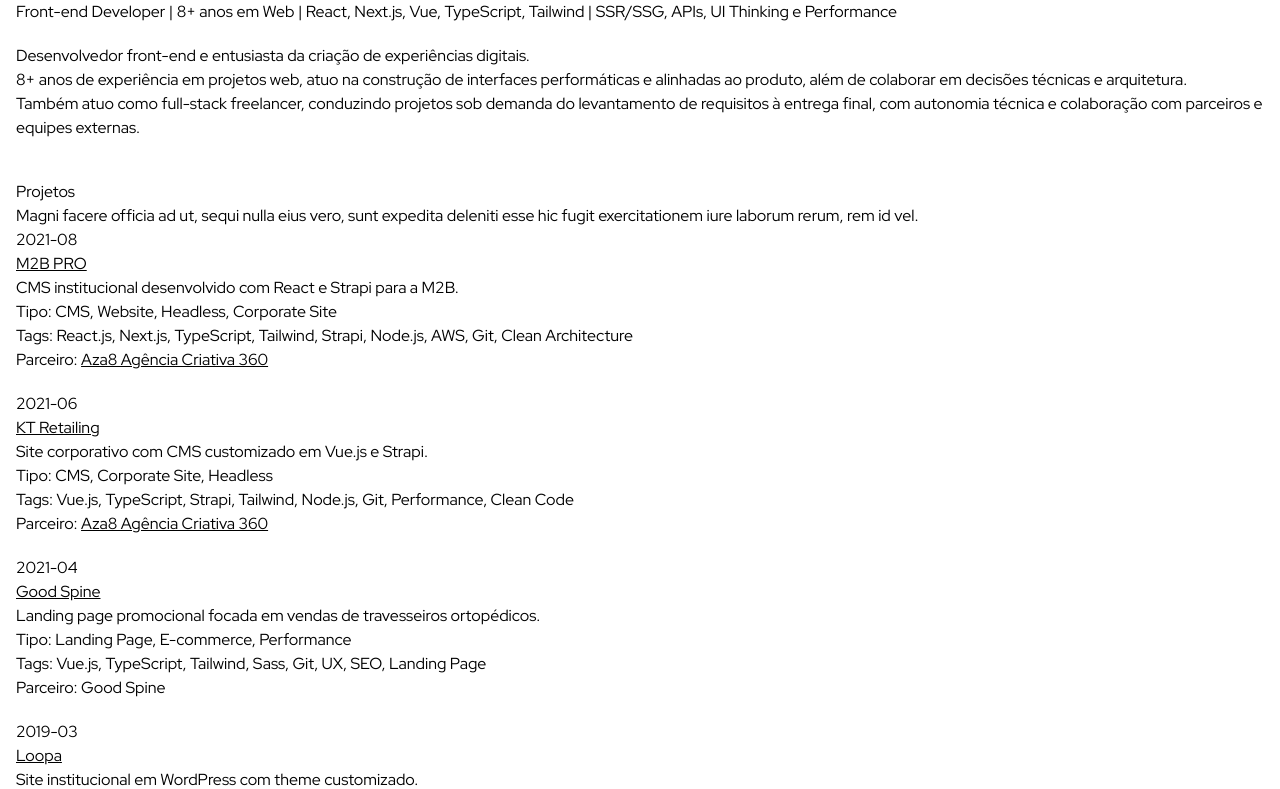
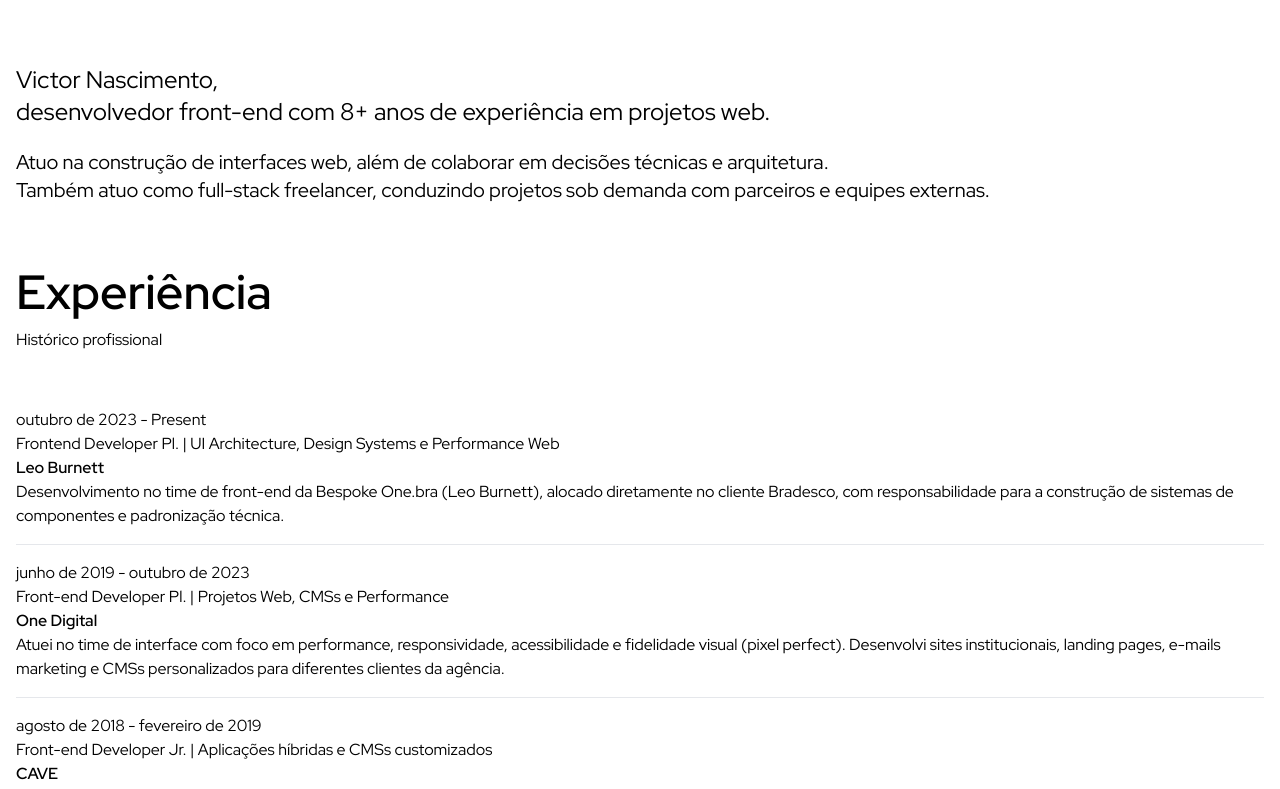
Before and after one commit to victornns/victornns.site, a Next.js app: page /portfolio in a window 1280 px wide. Shown: the top 789 px of the page. Built offline with nearby package versions, Linux system fonts and the light colour scheme.

Commit message:
chore: add experiences and projects content, update styles

```diff
--- a/src/app/globals.scss
+++ b/src/app/globals.scss
@@ -20,6 +20,10 @@
   text-decoration: underline;
 }
 
+li {
+  @apply border-b-[1px] py-4;
+}
+
 /* Remove dark mode preference */
 @media (prefers-color-scheme: dark) {
   body {
--- a/src/app/portfolio/page.tsx
+++ b/src/app/portfolio/page.tsx
@@ -3,27 +3,43 @@
 import { projects } from "@/data/projects";
 import { ProjectItem } from "@/components/ProjectItem";
 
+import { experiences } from "@/data/experiences";
+import { ExperienceItem } from "@/components/ExperienceItem";
+
 export default function Portfolio() {
   return (
-    <>
+    <main className="flex flex-col gap-16 py-16">
+      <section>
         <div className="container">
-        <section className="mb-10">
-          <h1 className="mb-5">Front-end Developer | 8+ anos em Web | React, Next.js, Vue, TypeScript, Tailwind | SSR/SSG, APIs, UI Thinking e Performance</h1>
-          <div>
-            <p>Desenvolvedor front-end e entusiasta da criação de experiências digitais.</p>
-            <p>8+ anos de experiência em projetos web, atuo na construção de interfaces performáticas e alinhadas ao produto, além de colaborar em decisões técnicas e arquitetura.</p>
-            <p>Também atuo como full-stack freelancer, conduzindo projetos sob demanda do levantamento de requisitos à entrega final, com autonomia técnica e colaboração com parceiros e equipes externas.</p>
+          <header className="mb-5">
+            <h1 className="text-2xl">
+              Victor Nascimento,
+              <br />
+              desenvolvedor front-end com 8+ anos de experiência em projetos web.
+            </h1>
+          </header>
+          <div className="text-xl">
+            <p>Atuo na construção de interfaces web, além de colaborar em decisões técnicas e arquitetura.</p>
+            <p>Também atuo como full-stack freelancer, conduzindo projetos sob demanda com parceiros e equipes externas.</p>
+          </div>
         </div>
       </section>
 
-        <ListView title="Projetos" description="Magni facere officia ad ut, sequi nulla eius vero, sunt expedita deleniti esse hic fugit exercitationem iure laborum rerum, rem id vel.">
+      <ListView title="Experiência" description="Histórico profissional">
+        {experiences.map((experience) => (
+          <li key={experience.slug}>
+            <ExperienceItem data={experience} />
+          </li>
+        ))}
+      </ListView>
+
+      <ListView title="Trabalhos Recentes" description="Uma seleção de projetos">
         {projects.map((project) => (
           <li key={project.slug}>
             <ProjectItem data={project} />
           </li>
         ))}
       </ListView>
-      </div>
-    </>
+    </main>
   );
 }
--- /dev/null
+++ b/src/components/ExperienceItem.tsx
@@ -0,0 +1,44 @@
+import { Experience } from "@/types/experience";
+
+interface ExperienceItemProps {
+  data: Experience;
+}
+
+export function ExperienceItem({ data }: ExperienceItemProps) {
+  return (
+    <div className="flex flex-col">
+      <GenericPeriod startDate={data.startDate} endDate={data.endDate} />
+      <GenericTitle data={{ title: data.title }} />
+      <GenericCompany data={data.company} />
+      <GenericDescription data={data.description} />
+    </div>
+  );
+}
+
+// ==================
+// Subcomponentes
+// ==================
+
+function GenericPeriod({ startDate, endDate }: { startDate: string; endDate?: string }) {
+  const period = endDate ? `${startDate} - ${endDate}` : `${startDate} - Present`;
+
+  return <time>{period}</time>;
+}
+
+function GenericTitle({ data }: { data: { title: string } }) {
+  return <h3>{data.title}</h3>;
+}
+
+function GenericCompany({ data }: { data: string }) {
+  return (
+    <p>
+      <strong>{data}</strong>
+    </p>
+  );
+}
+
+function GenericDescription({ data }: { data?: string }) {
+  if (!data) return null;
+
+  return <p>{data}</p>;
+}
--- a/src/components/ListView.tsx
+++ b/src/components/ListView.tsx
@@ -9,11 +9,13 @@
 export function ListView({ title, description, children }: ListViewProps) {
   return (
     <section>
-      <header>
-        <h2>{title}</h2>
-        {description && <p>{description}</p>}
-      </header>
-      <ul className="flex flex-col gap-5">{children}</ul>
+      <div className="container">
+        <header className="mb-10">
+          <h2 className="text-5xl font-bold mb-3">{title}</h2>
+          {description && <p>{description}</p>}
+        </header>
+        <ul>{children}</ul>
+      </div>
     </section>
   );
 }
--- /dev/null
+++ b/src/data/experiences.ts
@@ -0,0 +1,43 @@
+import { Experience } from '@/types/experience';
+
+export const experiences: Experience[] = [
+  {
+    slug: 'leo-burnett-frontend-developer-pl',
+    title: 'Frontend Developer Pl. | UI Architecture, Design Systems e Performance Web',
+    company: 'Leo Burnett',
+    startDate: 'outubro de 2023',
+    description: 'Desenvolvimento no time de front-end da Bespoke One.bra (Leo Burnett), alocado diretamente no cliente Bradesco, com responsabilidade para a construção de sistemas de componentes e padronização técnica.',
+  },
+  {
+    slug: 'one-digital-frontend-developer-pl',
+    title: 'Front-end Developer Pl. | Projetos Web, CMSs e Performance',
+    company: 'One Digital',
+    startDate: 'junho de 2019',
+    endDate: 'outubro de 2023',
+    description: 'Atuei no time de interface com foco em performance, responsividade, acessibilidade e fidelidade visual (pixel perfect). Desenvolvi sites institucionais, landing pages, e-mails marketing e CMSs personalizados para diferentes clientes da agência.',
+  },
+  {
+    slug: 'cave-frontend-developer-jr',
+    title: 'Front-end Developer Jr. | Aplicações híbridas e CMSs customizados',
+    company: 'CAVE',
+    startDate: 'agosto de 2018',
+    endDate: 'fevereiro de 2019',
+    description: 'Desenvolvimento e manutenção de sites institucionais, landing pages e CMSs customizados com WordPress (Sage9/Understrap), além da sustentação de projetos legados.',
+  },
+  {
+    slug: 'profit-e-frontend-developer-jr',
+    title: 'Front-end Developer Jr. | E-commerce em VTEX',
+    company: 'Profit-e E-commerce Solutions',
+    startDate: 'junho de 2018',
+    endDate: 'agosto de 2018',
+    description: 'Atuação focada em implementação de novas funcionalidades e manutenção de e-commerces na plataforma VTEX. Participei de entregas voltadas para performance e testes de estabilidade.',
+  },
+  {
+    slug: 'l4u-frontend-developer-jr',
+    title: 'Front-end Developer Jr. | Sites, E-mails e Plataforma Web',
+    company: 'L4U - LOADING FOR YOU',
+    startDate: '2016',
+    endDate: '2018',
+    description: 'Criação de sites institucionais, e-mails marketing e landing pages. Também trabalhei em projetos legados e na plataforma Metlycs, realizando testes, ajustes e melhorias contínuas.',
+  },
+];
--- a/src/data/projects.ts
+++ b/src/data/projects.ts
@@ -1,4 +1,10 @@
 import { Project } from '@/types/project';
+
+// Partners constants
+const AZA8_AGENCY = { name: 'Aza8 Agência Criativa 360', url: 'https://www.aza8.com.br/' };
+const GOOD_SPINE = { name: 'GoodSpine', url: 'https://loja.goodspine.com.br/' };
+const CAVE_DIGITAL = { name: 'Cave Digital', url: 'https://www.cavedigital.com' };
+const L4U_AGENCY = { name: 'Agência L4U', url: 'https://www.l4u.com.br' };
 
 export const projects: Project[] = [
   {
@@ -7,7 +13,7 @@
     description: 'CMS institucional desenvolvido com React e Strapi para a M2B.',
     tags: ['React.js', 'Next.js', 'TypeScript', 'Tailwind', 'Strapi', 'Node.js', 'AWS', 'Git', 'Clean Architecture'],
     link: 'https://www.m2bpro.com.br',
-    partner: { name: 'Aza8 Agência Criativa 360', url: 'https://www.aza8.com.br/' },
+    partner: AZA8_AGENCY,
     type: ['CMS', 'Website', 'Headless', 'Corporate Site'],
     date: '2021-08',
     thumbnail: '/projects/images/m2bpro-thumb.png',
@@ -19,7 +25,7 @@
     description: 'Site corporativo com CMS customizado em Vue.js e Strapi.',
     tags: ['Vue.js', 'TypeScript', 'Strapi', 'Tailwind', 'Node.js', 'Git', 'Performance', 'Clean Code'],
     link: 'https://www.kt.arq.br',
-    partner: { name: 'Aza8 Agência Criativa 360', url: 'https://www.aza8.com.br/' },
+    partner: AZA8_AGENCY,
     type: ['CMS', 'Corporate Site', 'Headless'],
     date: '2021-06',
     thumbnail: '/projects/images/kt-thumb.png',
@@ -31,7 +37,7 @@
     description: 'Landing page promocional focada em vendas de travesseiros ortopédicos.',
     tags: ['Vue.js', 'TypeScript', 'Tailwind', 'Sass', 'Git', 'UX', 'SEO', 'Landing Page'],
     link: 'https://travesseiro.goodspine.com.br',
-    partner: { name: 'Good Spine' },
+    partner: GOOD_SPINE,
     type: ['Landing Page', 'E-commerce', 'Performance'],
     date: '2021-04',
     thumbnail: '/projects/images/goodspine-thumb.png',
@@ -43,7 +49,7 @@
     description: 'Site institucional em WordPress com theme customizado.',
     tags: ['WordPress', 'PHP', 'JavaScript', 'Sass', 'Git', 'SEO', 'Responsive Design'],
     link: 'https://www.loopa.digital',
-    partner: { name: 'Cave Digital', url: 'https://www.cavedigital.com' },
+    partner: CAVE_DIGITAL,
     type: ['CMS', 'Website', 'Corporate Site'],
     date: '2019-03',
     thumbnail: '/projects/images/loopa-thumb.png',
@@ -55,7 +61,7 @@
     description: 'Site institucional com CMS em WordPress para um dos ícones de SP.',
     tags: ['WordPress', 'PHP', 'JavaScript', 'Sass', 'SEO', 'Performance', 'Accessibility'],
     link: 'https://www.galeriadorock.com.br',
-    partner: { name: 'Cave Digital', url: 'https://www.cavedigital.com' },
+    partner: CAVE_DIGITAL,
     type: ['CMS', 'Website', 'Corporate Site'],
     date: '2019-02',
     thumbnail: '/projects/images/galeria-rock-thumb.png',
@@ -67,7 +73,7 @@
     description: 'Blog autoral com layout elegante e responsivo em WordPress.',
     tags: ['WordPress', 'PHP', 'JavaScript', 'Sass', 'SEO', 'Performance', 'Blog', 'Accessibility'],
     link: 'https://www.juliaocoelho.com.br',
-    partner: { name: 'Cave Digital', url: 'https://www.cavedigital.com' },
+    partner: CAVE_DIGITAL,
     type: ['Blog', 'CMS', 'Personal Branding'],
     date: '2018-11',
     thumbnail: '/projects/images/juliao-coelho-thumb.png',
@@ -78,7 +84,7 @@
     title: 'Covabra Supermercados',
     description: 'Landing page promocional para rede de supermercados Covabra.',
     tags: ['JavaScript', 'Node.js', 'Gulp', 'Sass', 'BemCSS', 'Git', 'Performance', 'Landing Page'],
-    partner: { name: 'Cave Digital', url: 'https://www.cavedigital.com' },
+    partner: CAVE_DIGITAL,
     type: ['Landing Page', 'Campaign Site'],
     date: '2018-09',
     thumbnail: '/projects/images/covabra-supermercados-thumb.png',
@@ -90,7 +96,7 @@
     description: 'Landing page corporativa para serviços corporativos da UNIC.',
     tags: ['JavaScript', 'Node.js', 'Gulp', 'Sass', 'BemCSS', 'Git', 'Performance', 'UX'],
     link: 'https://www.unic-corporativos.com.br',
-    partner: { name: 'Cave Digital', url: 'https://www.cavedigital.com' },
+    partner: CAVE_DIGITAL,
     type: ['Landing Page', 'Corporate Site'],
     date: '2018-08',
     thumbnail: '/projects/images/unic-thumb.png',
@@ -102,7 +108,7 @@
     description: 'Landing page dinâmica com animações e foco em performance.',
     tags: ['Vue.js', 'Node.js', 'Pug.js', 'CSS animations', 'Webpack', 'Git', 'UX', 'Performance'],
     link: 'https://www.metlycs.com.br',
-    partner: { name: 'Agência L4U', url: 'https://www.l4u.com.br' },
+    partner: L4U_AGENCY,
     type: ['Landing Page', 'Animated Site', 'Campaign Site'],
     date: '2018-03',
     thumbnail: '/projects/images/metlycs-thumb.png',
@@ -114,7 +120,7 @@
     description: 'Website institucional desenvolvido para Constelação DVL.',
     tags: ['JavaScript', 'Node.js', 'Heroku', 'Sass', 'BemCSS', 'Git', 'SEO', 'Performance'],
     link: 'https://www.constelacaodvl.com.br',
-    partner: { name: 'Agência L4U', url: 'https://www.l4u.com.br' },
+    partner: L4U_AGENCY,
     type: ['Website', 'Corporate Site'],
     date: '2018-01',
     thumbnail: '/projects/images/constelacao-dvl-thumb.png',
@@ -126,7 +132,7 @@
     description: 'Portal em WordPress para divulgação de franquias.',
     tags: ['WordPress', 'PHP', 'JavaScript', 'Sass', 'SEO', 'Performance', 'CMS'],
     link: 'https://www.franquiadia.com.br',
-    partner: { name: 'Agência L4U', url: 'https://www.l4u.com.br' },
+    partner: L4U_AGENCY,
     type: ['CMS', 'Corporate Site'],
     date: '2017-10',
     thumbnail: '/projects/images/franquia-dia-thumb.png',
--- /dev/null
+++ b/src/types/experience.ts
@@ -0,0 +1,8 @@
+export interface Experience {
+  slug: string;
+  title: string;
+  company: string;
+  startDate: string;
+  endDate?: string;
+  description?: string;
+}
```
Lines whose indentation alone changed are shown as unchanged.
